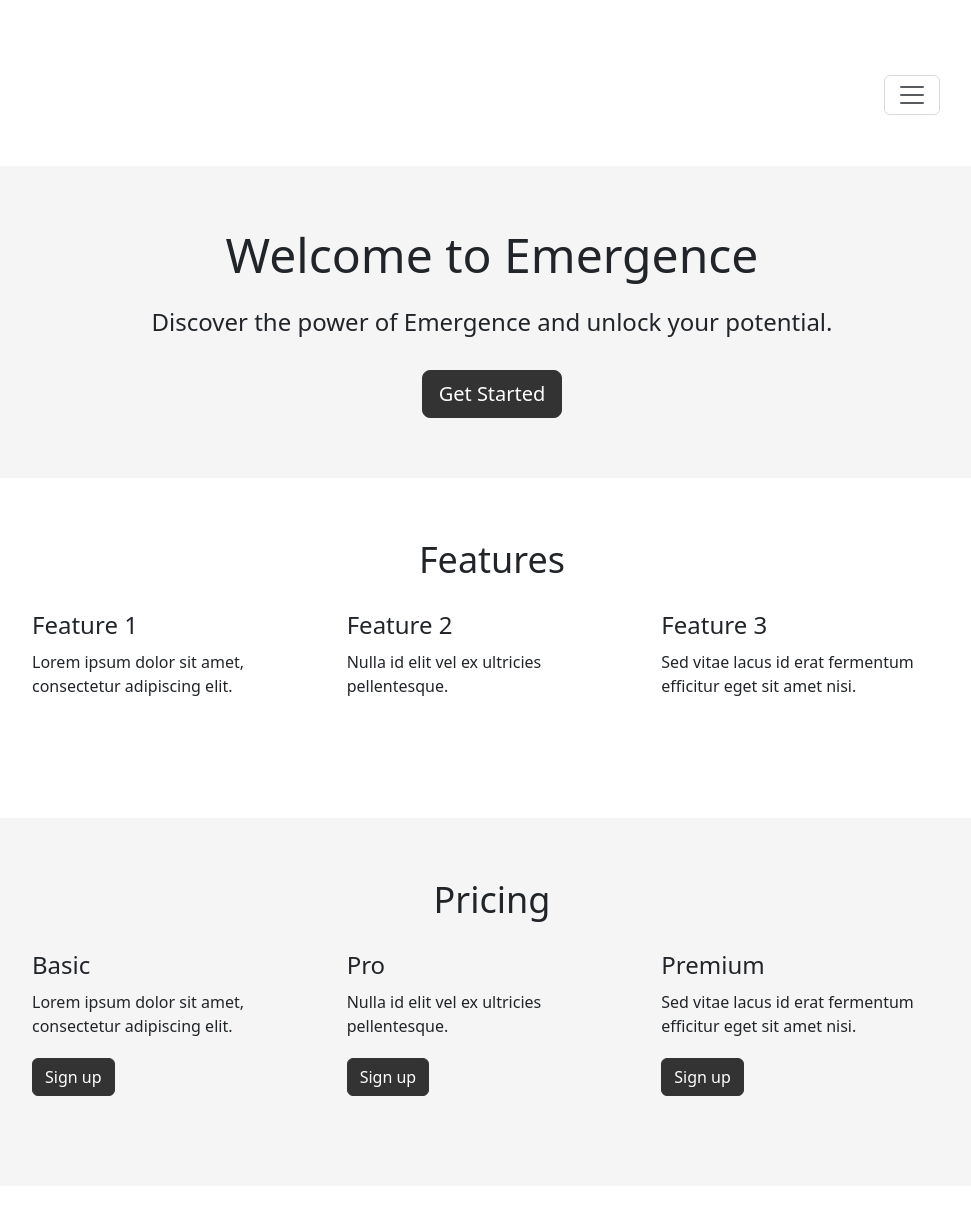
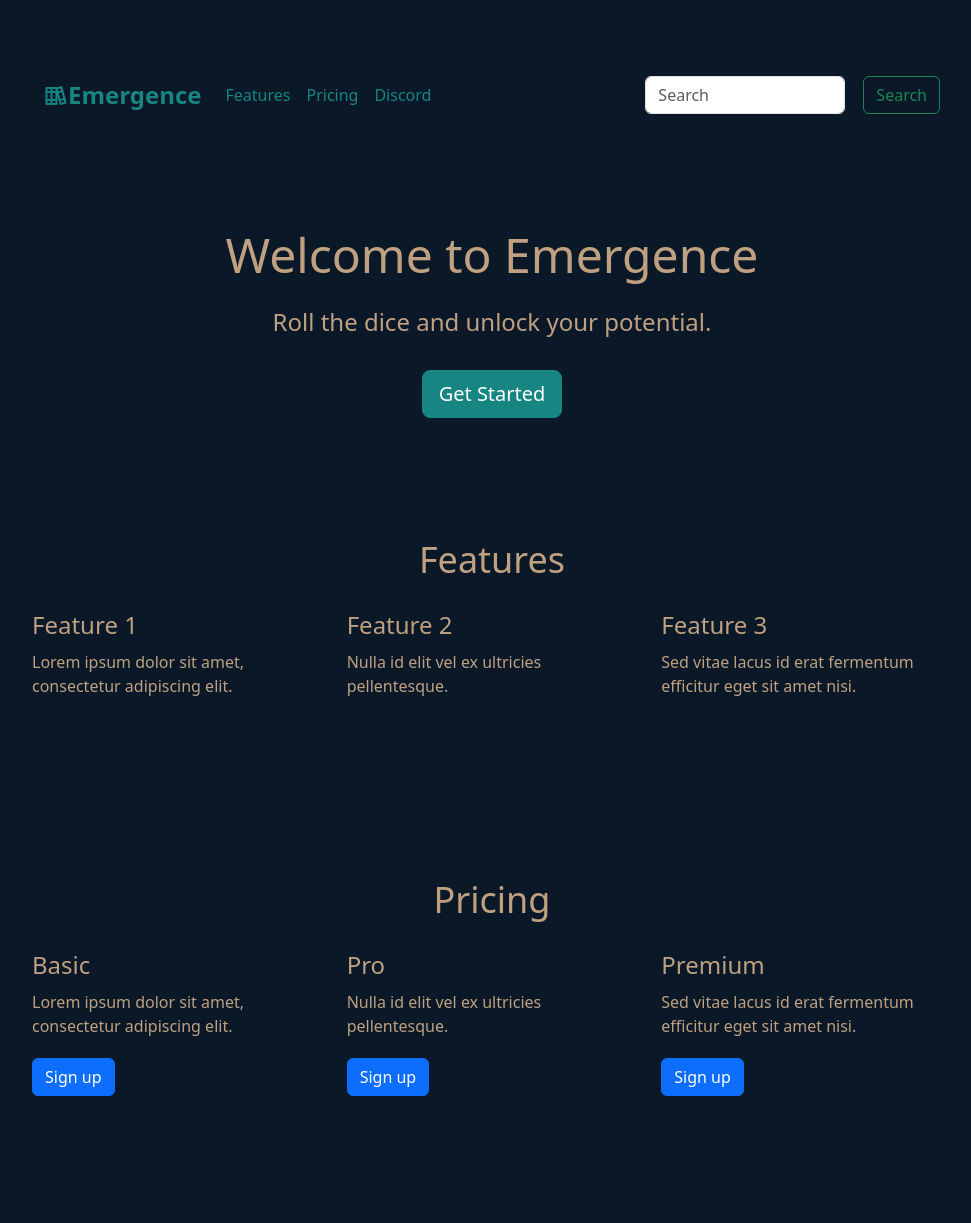
Before and after one commit to SalmaanShire365/emergence_app, a website: page web/index.html in a window 1280 px wide. Shown: the top 1223 px of the page, without its empty margins (148-1119 px from the left). Drawn offline with nearby package versions, Linux system fonts and the light colour scheme.

Commit message:
Changed color scheme, demo for the boys to check out once i push to live

```diff
--- a/web/index.html
+++ b/web/index.html
@@ -24,6 +24,7 @@
   <link rel="stylesheet" type="text/css" href="style.css"/>
   <link rel="stylesheet" href="https://fonts.googleapis.com/css2?family=Inter:wght@400;700&display=swap">
   <link rel="stylesheet" href="https://cdn.jsdelivr.net/npm/bootstrap@5.3.0-alpha1/dist/css/bootstrap.min.css">
+  <link rel="stylesheet" href="https://unicons.iconscout.com/release/v4.0.8/css/line.css">
   <script src="https://cdn.jsdelivr.net/npm/bootstrap@5.3.0-alpha1/dist/js/bootstrap.bundle.min.js"></script>
   <!-- TITLE -->
   <title>Emergence</title>
@@ -35,9 +36,9 @@
       <div class="ui-section-header__layout">
         <label for="ui-section-header--menu-id" class="ui-section-header--menu-icon"></label>
         <!-- MENU -->
-        <nav class="navbar navbar-expand-xxl">
+        <nav class="navbar navbar-expand-xl bg-transparent">
           <div class="container-fluid">
-            <a class="navbar-brand" href="#">Emergence</a>
+            <a class="navbar-brand" href="#"><i class="uil uil-books"></i>Emergence</a>
             <button class="navbar-toggler" type="button" data-bs-toggle="collapse" data-bs-target="#navbarSupportedContent" aria-controls="navbarSupportedContent" aria-expanded="false" aria-label="Toggle navigation">
               <span class="navbar-toggler-icon"></span>
             </button>
@@ -68,7 +69,7 @@
       <div class="ui-layout-container">
         <div class="ui-section-hero__layout">
           <h1 class="display-4">Welcome to Emergence</h1>
-          <p class="lead">Discover the power of Emergence and unlock your potential.</p>
+          <p class="lead">Roll the dice and unlock your potential.</p>
           <a href="#" class="btn btn-primary btn-lg">Get Started</a>
         </div>
       </div>
--- a/web/style.css
+++ b/web/style.css
@@ -1,10 +1,10 @@
 /* Color Palette */
 :root {
-  --primary-color: #007bff;    /* Primary color */
-  --secondary-color: #6c757d;  /* Secondary color */
-  --accent-color: #17a2b8;     /* Accent color */
-  --text-color: #333;          /* Text color */
-  --background-color: #f5f5f5; /* Background color */
+  --primary-color: #0A1828;    /* Primary color */
+  --secondary-color: #178582;  /* Secondary color */
+    --accent-color: #BFA181;     /* Accent color */
+    --text-color:#178582 ;          /* Text color */
+  --background-color: #2F5C8F; /* Background color */
 }
 /* Global Styles */
 body {
@@ -21,19 +21,18 @@ body {
 
 /* Header Section */
 .ui-section-header {
-  background-color:;
-  color:;
+  background-color:var(--primary-color);
   padding: 20px;
 }
 
 .ui-section-header .navbar-brand {
-  color: #fff;
+  color:var(--secondary-color);
   font-size: 24px;
   font-weight: bold;
 }
 
 .ui-section-header .navbar-nav .nav-link {
-  color: #fff;
+  color:var(--secondary-color);
 }
 
 .ui-section-header .form-control {
@@ -46,7 +45,8 @@ body {
 
 /* Hero Section */
 .ui-section-hero {
-  background-color: #f5f5f5;
+  background-color:var(--primary-color);
+  color:var(--accent-color);
   padding: 40px 0;
   text-align: center;
 }
@@ -62,14 +62,15 @@ body {
 }
 
 .ui-section-hero .btn-primary {
-  background-color: #333;
-  border-color: #333;
+  background-color:var(--secondary-color);
+  border-color:var(--secondary-color);
 }
 
 /* Features Section */
 .ui-section-features {
+  background-color:var(--primary-color);
+  color: var(--accent-color);
   padding: 40px 0;
-  background-color: #fff;
 }
 
 .ui-section-features h2 {
@@ -93,7 +94,8 @@ body {
 
 /* Pricing Section */
 .ui-section-pricing {
-  background-color: #f5f5f5;
+  background-color:var(--primary-color);
+  color:var(--accent-color);
   padding: 40px 0;
 }
 
@@ -117,14 +119,15 @@ body {
 }
 
 .ui-section-pricing .btn-primary {
-  background-color: #333;
-  border-color: #333;
+  background-color:var(secondary-color);
+  border-color:var(secondary-color);
 }
 
 /* Testimonials Section */
 .ui-section-testimonials {
   padding: 40px 0;
-  background-color: #fff;
+  background-color:var(--primary-color);
+  color:var(--accent-color);
 }
 
 .ui-section-testimonials h2 {
@@ -145,13 +148,14 @@ body {
 }
 
 .ui-section-testimonials .blockquote-footer {
+  color:var(--secondary-color);
   font-weight: bold;
 }
 
 /* Footer Section */
 .ui-section-footer {
-  background-color: #333;
-  color: #fff;
+  background-color:var(--primary-color);
+  color:var(--accent-color);
   padding: 20px;
   text-align: center;
 }
```
